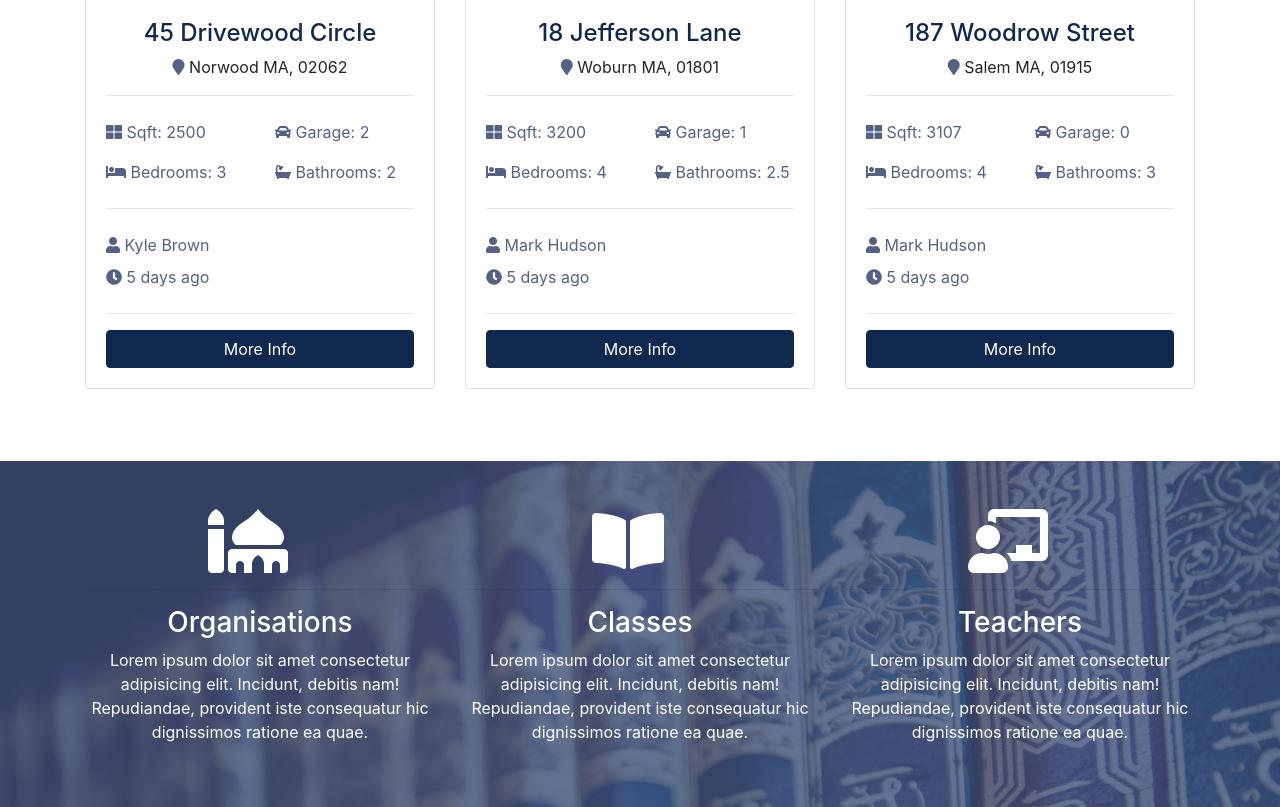
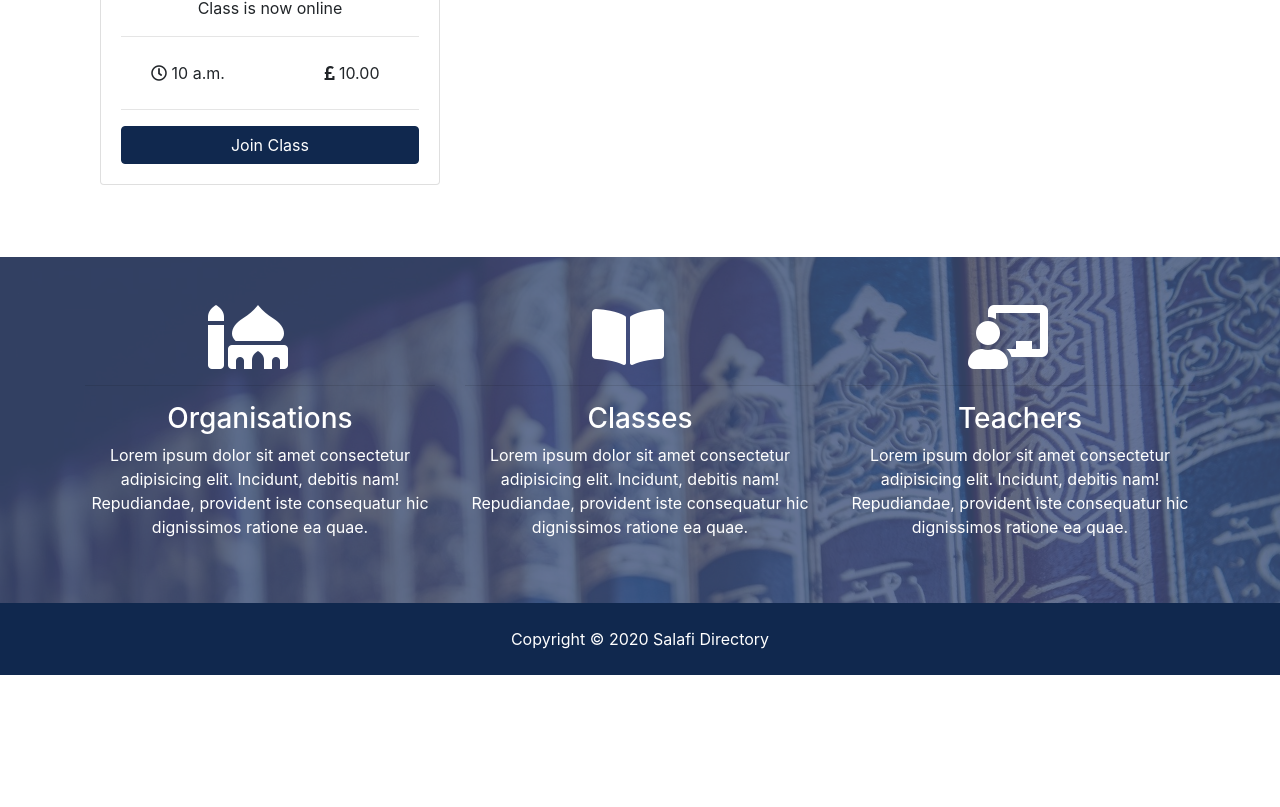
Before and after one commit to azmolmiah/salafi-directory-django, a Django app: page / in a window 1280 px wide. Shown: the part 1123-1930 px from the top of the page. After the commit the page ends 1798 px from the top, so only its background shows below. Run offline with Django 3.2, Linux system fonts and the light colour scheme; tables that the repository leaves empty hold one stand-in row (values such as "Sample post"); grey boxes marked "Sample" are stand-in pictures; some libraries are stand-ins or nearby versions.

Commit message:
classes
Added latest classes UI to homepage

```diff
--- /dev/null
+++ b/GeoLite2-Country_20200519/COPYRIGHT.txt
@@ -0,0 +1 @@
+Database and Contents Copyright (c) 2020 MaxMind, Inc.
--- a/pages/views.py
+++ b/pages/views.py
@@ -1,7 +1,13 @@
 from django.shortcuts import render
+from django.contrib.gis.geoip2 import GeoIP2
+from classes.models import Class
 
 def index(request):
-    return render(request, 'pages/index.html')
+    classes = Class.objects.all()[:3]
+    context = {
+        'classes': classes
+    }
+    return render(request, 'pages/index.html', context)
 
 def about(request):
     return render(request, 'pages/about.html')
--- a/salafi_directory/static/css/style.css
+++ b/salafi_directory/static/css/style.css
@@ -59,7 +59,7 @@ img {
     left: 0;
     min-height: 100%;
     width: 100%;
-    background: rgba(32, 134, 107, 0.8); }
+    background: rgba(63, 80, 123, 0.8) }
   #showcase-inner.showcase-search {
     min-height: 270px; }
 
--- a/templates/pages/index.html
+++ b/templates/pages/index.html
@@ -105,140 +105,58 @@
     </div>
   </section>
 
-  <!-- Listings -->
+  <!-- Lectures -->
   <section id="listings" class="py-5">
     <div class="container">
-      <h3 class="text-center mb-3">Latest Classes &amp; Lectures</h3>
-      <div class="row">
-        <!-- Listing 1 -->
+      <h3 class="text-center mb-3">Latest Classes</h3>
+      <!-- Listing -->
+      {% if classes %}
         <div class="col-md-6 col-lg-4 mb-4">
+          {% for singleClass in classes%}
           <div class="card listing-preview">
-            <img class="card-img-top" src="assets/img/homes/home-1.jpg" alt="">
-            <div class="card-img-overlay">
+              <img style="width: 70%; height: 70%;" class="card-img-top mx-auto mt-4" src="{{ singleClass.photo.url }}" alt="">
+                <!-- <div class="card-img-overlay">
+                  See if you can add class or lecture on when datetime.now == classes.time
                   <h2>
-                <span class="badge badge-secondary text-white">$490,000</span>
+                    <span class="badge badge-secondary text-white">Live Now</span>
                   </h2>
-            </div>
+                </div> -->
               <div class="card-body">
                 <div class="listing-heading text-center">
-                <h4 class="text-primary">45 Drivewood Circle</h4>
-                <p>
-                  <i class="fas fa-map-marker text-secondary"></i> Norwood MA, 02062</p>
+                  <h4 class="text-primary">{{ singleClass.title }}</h4>
+                  {% if singleClass.is_online %}
+                    Class is now online
+                  {% else %}
+                    <p class="text-secondary">
+                    <i class="fas fa-map-marker "></i> <a href="https://maps.google.com/maps?q={{singleClass.organisation.address}}, {{singleClass.organisation.zipcode}}">{{singleClass.organisation.address}}, {{singleClass.organisation.zipcode}}</a></p>
+                  {% endif %}
                 </div>
                 <hr>
-              <div class="row py-2 text-secondary">
-                <div class="col-6">
-                  <i class="fas fa-th-large"></i> Sqft: 2500</div>
-                <div class="col-6">
-                  <i class="fas fa-car"></i> Garage: 2</div>
+                <div class="row py-2">
+                  <div class="col-6 text-center">
+                    <i class="far fa-clock"></i> {{singleClass.time}}
                   </div>
-              <div class="row py-2 text-secondary">
-                <div class="col-6">
-                  <i class="fas fa-bed"></i> Bedrooms: 3</div>
-                <div class="col-6">
-                  <i class="fas fa-bath"></i> Bathrooms: 2</div>
+                  <div class="col-6 text-center">
+                    <i class="fas fa-pound-sign"></i>
+                    {% if singleClass.price == 0 %}
+                      Free
+                    {% else %}
+                      {{singleClass.price}}
+                    {% endif %}
+                  </div>
                 </div>
                 <hr>
-              <div class="row py-2 text-secondary">
-                <div class="col-6">
-                  <i class="fas fa-user"></i> Kyle Brown</div>
-              </div>
-              <div class="row text-secondary pb-2">
-                <div class="col-6">
-                  <i class="fas fa-clock"></i> 5 days ago</div>
-              </div>
-              <hr>
-              <a href="listing.html" class="btn btn-primary btn-block">More Info</a>
+                {% if singleClass.is_online %}
+                  <a href="{{ singleClass.link }}" class="btn btn-primary btn-block">Join Class</a>
+                {% endif %}
               </div>
             </div>
+          {% endfor %}
+        {% else %}
+          <div class="bg-primary">
+            <p>No Organisation listings available</p>
           </div>
-
-        <!-- Listing 2 -->
-        <div class="col-md-6 col-lg-4 mb-4">
-          <div class="card listing-preview">
-            <img class="card-img-top" src="assets/img/homes/home-2.jpg" alt="">
-            <div class="card-img-overlay">
-              <h2>
-                <span class="badge badge-secondary text-white">$550,000</span>
-              </h2>
-            </div>
-            <div class="card-body">
-              <div class="listing-heading text-center">
-                <h4 class="text-primary">18 Jefferson Lane</h4>
-                <p>
-                  <i class="fas fa-map-marker text-secondary"></i> Woburn MA, 01801</p>
-              </div>
-              <hr>
-              <div class="row py-2 text-secondary">
-                <div class="col-6">
-                  <i class="fas fa-th-large"></i> Sqft: 3200</div>
-                <div class="col-6">
-                  <i class="fas fa-car"></i> Garage: 1</div>
-              </div>
-              <div class="row py-2 text-secondary">
-                <div class="col-6">
-                  <i class="fas fa-bed"></i> Bedrooms: 4</div>
-                <div class="col-6">
-                  <i class="fas fa-bath"></i> Bathrooms: 2.5</div>
-              </div>
-              <hr>
-              <div class="row py-2 text-secondary">
-                <div class="col-6">
-                  <i class="fas fa-user"></i> Mark Hudson</div>
-              </div>
-              <div class="row text-secondary pb-2">
-                <div class="col-6">
-                  <i class="fas fa-clock"></i> 5 days ago</div>
-              </div>
-              <hr>
-              <a href="listing.html" class="btn btn-primary btn-block">More Info</a>
-            </div>
-          </div>
-        </div>
-
-        <!-- Listing 3 -->
-        <div class="col-md-6 col-lg-4 mb-4">
-          <div class="card listing-preview">
-            <img class="card-img-top" src="assets/img/homes/home-3.jpg" alt="">
-            <div class="card-img-overlay">
-              <h2>
-                <span class="badge badge-secondary text-white">$580,000</span>
-              </h2>
-            </div>
-            <div class="card-body">
-              <div class="listing-heading text-center">
-                <h4 class="text-primary">187 Woodrow Street</h4>
-                <p>
-                  <i class="fas fa-map-marker text-secondary"></i> Salem MA, 01915</p>
-              </div>
-              <hr>
-              <div class="row py-2 text-secondary">
-                <div class="col-6">
-                  <i class="fas fa-th-large"></i> Sqft: 3107</div>
-                <div class="col-6">
-                  <i class="fas fa-car"></i> Garage: 0</div>
-              </div>
-              <div class="row py-2 text-secondary">
-                <div class="col-6">
-                  <i class="fas fa-bed"></i> Bedrooms: 4</div>
-                <div class="col-6">
-                  <i class="fas fa-bath"></i> Bathrooms: 3</div>
-              </div>
-              <hr>
-              <div class="row py-2 text-secondary">
-                <div class="col-6">
-                  <i class="fas fa-user"></i> Mark Hudson</div>
-              </div>
-              <div class="row text-secondary pb-2">
-                <div class="col-6">
-                  <i class="fas fa-clock"></i> 5 days ago</div>
-              </div>
-              <hr>
-              <a href="listing.html" class="btn btn-primary btn-block">More Info</a>
-            </div>
-          </div>
-        </div>
-
+        {% endif %}
       </div>
     </div>
   </section>
```
Also changed, not shown: GeoLite2-Country_20200519/LICENSE.txt (added), templates/classes/classes.html (added), 1 other file. Lines whose indentation alone changed are shown as unchanged.
